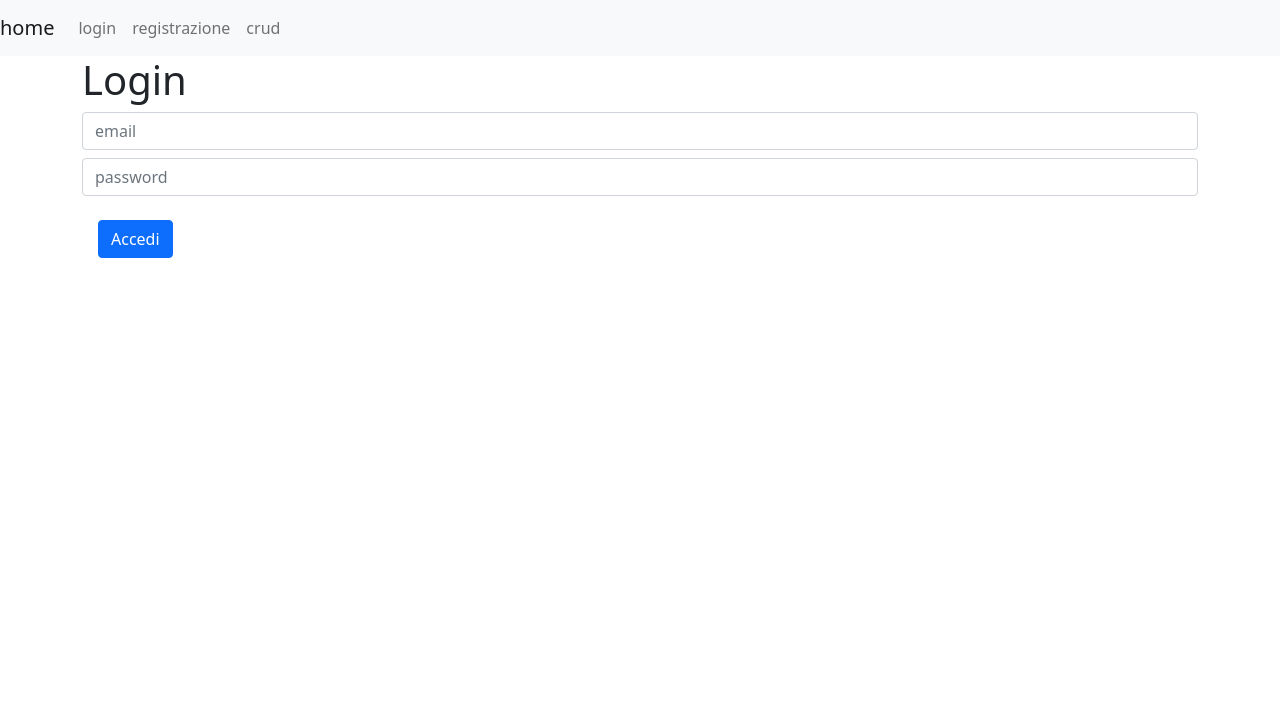
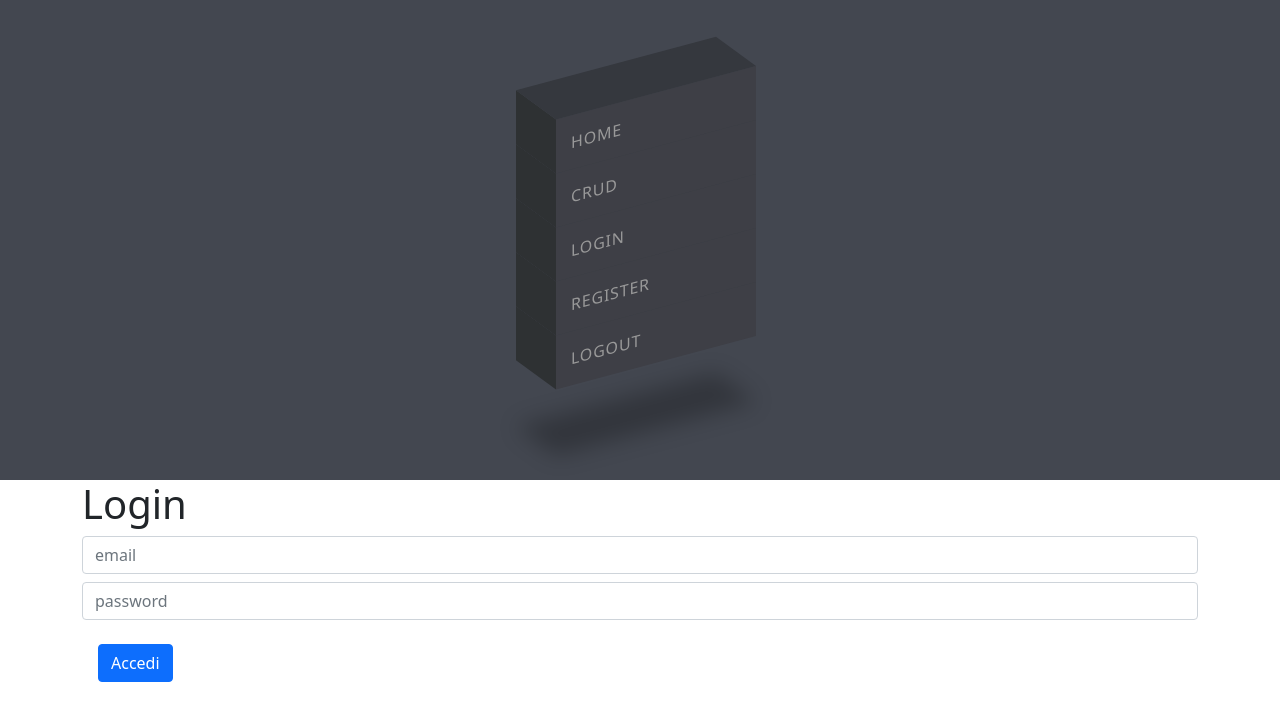
Before and after one commit to ledio-Memini/wd0122-ledio-memini, an Angular app in the folder m3/buildweek/crud/: page /login in a window 1280 px wide. Shown: the top 720 px of the page. Built offline with nearby package versions, Linux system fonts and the light colour scheme.

Commit message:
buildweek

```diff
--- a/m3/buildweek/crud/angular.json
+++ b/m3/buildweek/crud/angular.json
@@ -102,7 +102,7 @@
             "styles": [
               "src/styles.scss"
             ],
-            "scripts": ["node_modules/bootstrap/dist/js/bootstrap.bundle.min.js"]
+            "scripts": ["node_modules/bootstrap/dist/js/bootstrap.min.js"]
           }
         }
       }
--- a/m3/buildweek/crud/db.json
+++ b/m3/buildweek/crud/db.json
@@ -36,7 +36,7 @@
   ],
   "posts": [
     {
-      "title": "alchimista",
+      "title": "alchigfdgsdbsdfgsdg",
       "body": "Lorem ipsum dolor sit, amet consectetur adipisicing elit. Repellendus doloremque laudantium voluptas.",
       "id": 1
     },
@@ -46,7 +46,7 @@
       "id": 2
     },
     {
-      "title": "danubio",
+      "title": "da",
       "body": "Lorem ipsum dolor sit, amet consectetur adipisicing elit. Repellendus doloremque laudantium voluptas.",
       "id": 3
     },
@@ -54,6 +54,11 @@
       "title": "prostitute ungherese",
       "body": "Lorem ipsum dolor sit, amet consectetur adipisicing elit. Repellendus doloremque laudantium voluptas.",
       "id": 4
+    },
+    {
+      "title": "il vecchio e il ma",
+      "body": "rthsrthshrtsrthsrthstrhsthrthsthshsthshshshhsh",
+      "id": 5
     }
   ]
 }
--- a/m3/buildweek/crud/src/app/app.component.html
+++ b/m3/buildweek/crud/src/app/app.component.html
@@ -1,24 +1,18 @@
-<nav class="navbar navbar-expand-lg navbar-light bg-light">
-    <a class="navbar-brand" [routerLink]="['/home']">home</a>
-    <button class="navbar-toggler" type="button" data-toggle="collapse" data-target="#navbarNav" aria-controls="navbarNav" aria-expanded="false" aria-label="Toggle navigation">
-      <span class="navbar-toggler-icon"></span>
-    </button>
-    <div class="collapse navbar-collapse" id="navbarNav">
-      <ul class="navbar-nav">
-        <li class="nav-item active">
-          <a class="nav-link" [routerLink]="['/login']">login</a>
-        </li>
-        <li class="nav-item">
-          <a class="nav-link" [routerLink]="['/registrazione']">registrazione</a>
-        </li>
-        <li class="nav-item">
-          <a class="nav-link" [routerLink]="['/crud']">crud</a>
-        </li>
-        <li class="nav-item">
-          <a class="nav-link disabled" href="#"></a>
-        </li>
-      </ul>
-    </div>
-  </nav>
+
+
+
+  <div id="primo">
+
+    <ul>
+      <li style="--i:5;"><a [routerLink]="['/home']">Home</a></li>
+      <li style="--i:4;"><a [routerLink]="['/crud']">crud</a></li>
+      <li style="--i:3;"><a [routerLink]="['/login']">Login</a></li>
+      <li style="--i:2;"><a [routerLink]="['/registrazione']">register</a></li>
+      <li style="--i:1;"><a (click)="logout()">logout</a></li>
+
+  </ul>
+
+</div>
+
 
 <router-outlet></router-outlet>
--- a/m3/buildweek/crud/src/app/app.component.scss
+++ b/m3/buildweek/crud/src/app/app.component.scss
@@ -0,0 +1,84 @@
+@import url('https://fonts.googleapis.com/css?family=Oswald:400,700');
+
+
+#primo
+{
+    display: flex;
+    justify-content: center;
+    align-items: center;
+    min-height: 60vh;
+    background: #434750;
+}
+ul{
+    position: relative;
+    transform: skewY(-15deg);
+}
+ul li{
+    position: relative;
+    list-style: none;
+    width: 200px;
+    background: #3e3f46;
+    padding:15px;
+    z-index: var(--i);
+    transition: 0.5s;
+
+}
+ul li:hover{
+    background: #33a3ee;
+    transform: translateX(-50px);
+}
+ul li::before{
+    content:'';
+    position: absolute;
+    top: 0;
+    left: -40px;
+    width:40px;
+    height:100%;
+    background: #2e3133;
+    transform-origin: right;
+    transform: skewY(45deg) ;
+    transition: 0.5s;
+}
+ul li:hover::before{
+    background: #1f5378;
+
+}
+ul li::after{
+    content:'';
+    position: absolute;
+    top: -40px;
+    left: 0;
+    width:100%;
+    height:40px;
+    background: #35383e;
+    transform-origin: bottom;
+    transform: skewX(45deg) ;
+    transition: 0.5s;
+}
+ul li:hover::after{
+    background: #2982b9;
+}
+ul li a{
+    text-decoration: none;
+    color: #999;
+    display: block;
+    text-transform: uppercase;
+    letter-spacing:0.05em;
+    transition: 0.5s;
+}
+ul li:hover a {
+    color: #fff
+}
+
+ul li:last-child::after{
+    box-shadow: -120px 120px 20px rgba(0,0,0,0.25) ;
+}
+button{
+  background-color: #3e3f46;
+  border: none;
+  color:red;
+}
+
+a:hover{
+    cursor: pointer;
+}
--- a/m3/buildweek/crud/src/app/app.component.ts
+++ b/m3/buildweek/crud/src/app/app.component.ts
@@ -1,4 +1,6 @@
 import { Component } from '@angular/core';
+import { Router } from '@angular/router';
+import { AuthService } from './auth.service';
 
 @Component({
   selector: 'app-root',
@@ -7,5 +9,11 @@ import { Component } from '@angular/core';
 })
 export class AppComponent {
 
+  constructor(private authService: AuthService, private router: Router) {}
 
+  logout(){
+    this.authService.logout();
+
+    this.router.navigate(['/login'])
+  }
 }
--- a/m3/buildweek/crud/src/app/crud.service.ts
+++ b/m3/buildweek/crud/src/app/crud.service.ts
@@ -34,8 +34,8 @@ export class CrudService  {
     return this.http.post(this.apiposts,p)
   }
 
-  modificapost(p:Ibooks){
-    return this.http.patch(this.apiposts,p)
+  modificapost(id:number,p:Ibooks){
+    return this.http.patch(this.apiposts+"/" +id,p)
   }
 
   getposts():Observable<Ibooks[]>{
--- a/m3/buildweek/crud/src/app/crud/crud.component.html
+++ b/m3/buildweek/crud/src/app/crud/crud.component.html
@@ -13,7 +13,7 @@
         <td>{{book.id}}</td>
         <td>{{book.title}}</td>
         <td>{{book.body}}</td>
-        <td><button class="btn btn-success" (click)="visible = !visible">update post</button></td>
+        <td><button class="btn btn-success" (click)="openupdate(book)">update post</button></td>
         <td><button class="btn btn-danger" (click)="delete(book.id!)" >elimina post</button></td>
     </tr>
 </table>
@@ -21,10 +21,10 @@
 <div id="update" *ngIf="visible">
     <h2>update post</h2>
 <form>
-    <input type="number" class="form-control my-2"  placeholder="id">
-    <input type="text" class="form-control my-2" nome="title" [(ngModel)]="title"  placeholder="title">
-    <input type="text" class="form-control my-2" nome="body" [(ngModel)]="body" placeholder="body">
-    <button class="btn btn-primary">update</button>
+    <input type="number" class="form-control my-2"  nome="id" [(ngModel)]="id" placeholder="id" [ngModelOptions]="{standalone: true}">
+    <input type="text" class="form-control my-2" nome="title" [(ngModel)]="title"  placeholder="title" [ngModelOptions]="{standalone: true}">
+    <input type="text" class="form-control my-2" nome="body" [(ngModel)]="body" placeholder="body" [ngModelOptions]="{standalone: true}">
+    <button class="btn btn-primary" (click)="modifica()">update</button>
 </form>
 </div>
 
--- a/m3/buildweek/crud/src/app/crud/crud.component.ts
+++ b/m3/buildweek/crud/src/app/crud/crud.component.ts
@@ -36,9 +36,22 @@ export class CrudComponent implements OnInit {
     })
   }
 
+  openupdate(book:Ibooks){
+    this.visible = true
+    this.id = book.id!
+    this.title = book.title
+    this.body = book.body
 
 
+  }
 
+  modifica(){
+    this.crudsrt.modificapost(this.id,{body:this.body,title:this.title}).subscribe((res) =>{
+      console.log(res);
+      this.getposts()
+
+   })
+  }
 
 
   delete(id:number):void{
--- a/m3/buildweek/crud/src/app/login/login.component.ts
+++ b/m3/buildweek/crud/src/app/login/login.component.ts
@@ -1,5 +1,7 @@
 
 import { Component, OnInit } from '@angular/core';
+import { Router } from '@angular/router';
+import Swal from 'sweetalert2';
 import { AuthService } from '../auth.service';
 
 @Component({
@@ -9,7 +11,7 @@ import { AuthService } from '../auth.service';
 })
 export class LoginComponent implements OnInit {
 
-  constructor(private auth:AuthService) { }
+  constructor(private auth:AuthService, private router: Router) { }
 
   ngOnInit(): void {
   }
@@ -23,6 +25,16 @@ export class LoginComponent implements OnInit {
     this.auth.login(this.authData).subscribe((res:any) => {
       console.log(res);
       this.auth.logUser(res.accessToken)
+      this.router.navigate(['/home'])
+
+      Swal.fire({
+        position: 'top-end',
+        icon: 'success',
+        title: 'ora potrai accedere alla pagina crud',
+        showConfirmButton: false,
+        timer: 1500
+      })
+
     })
   }
 
```
Also changed, not shown: 1 other file (tests, documents, lock files or other folders).
